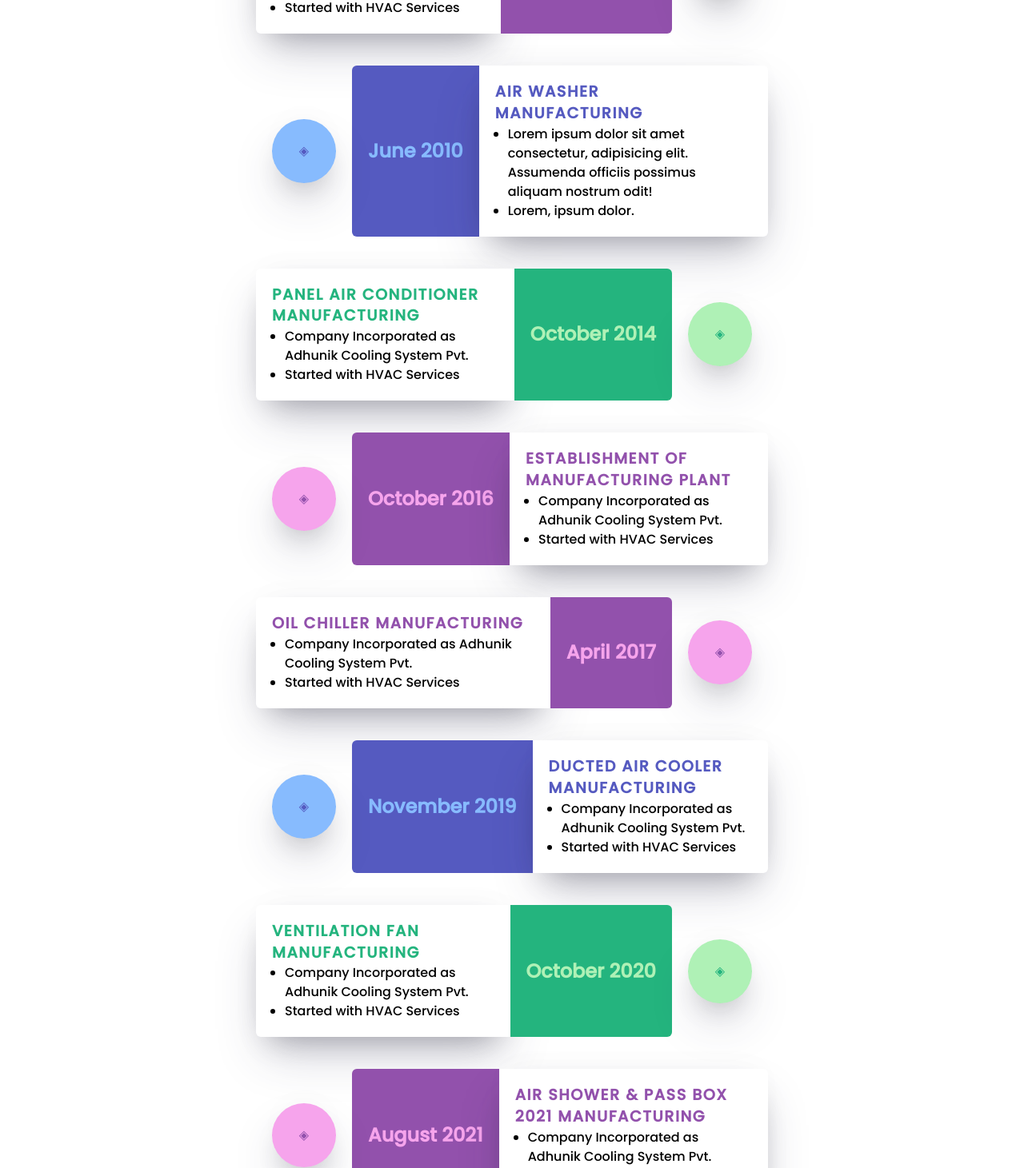
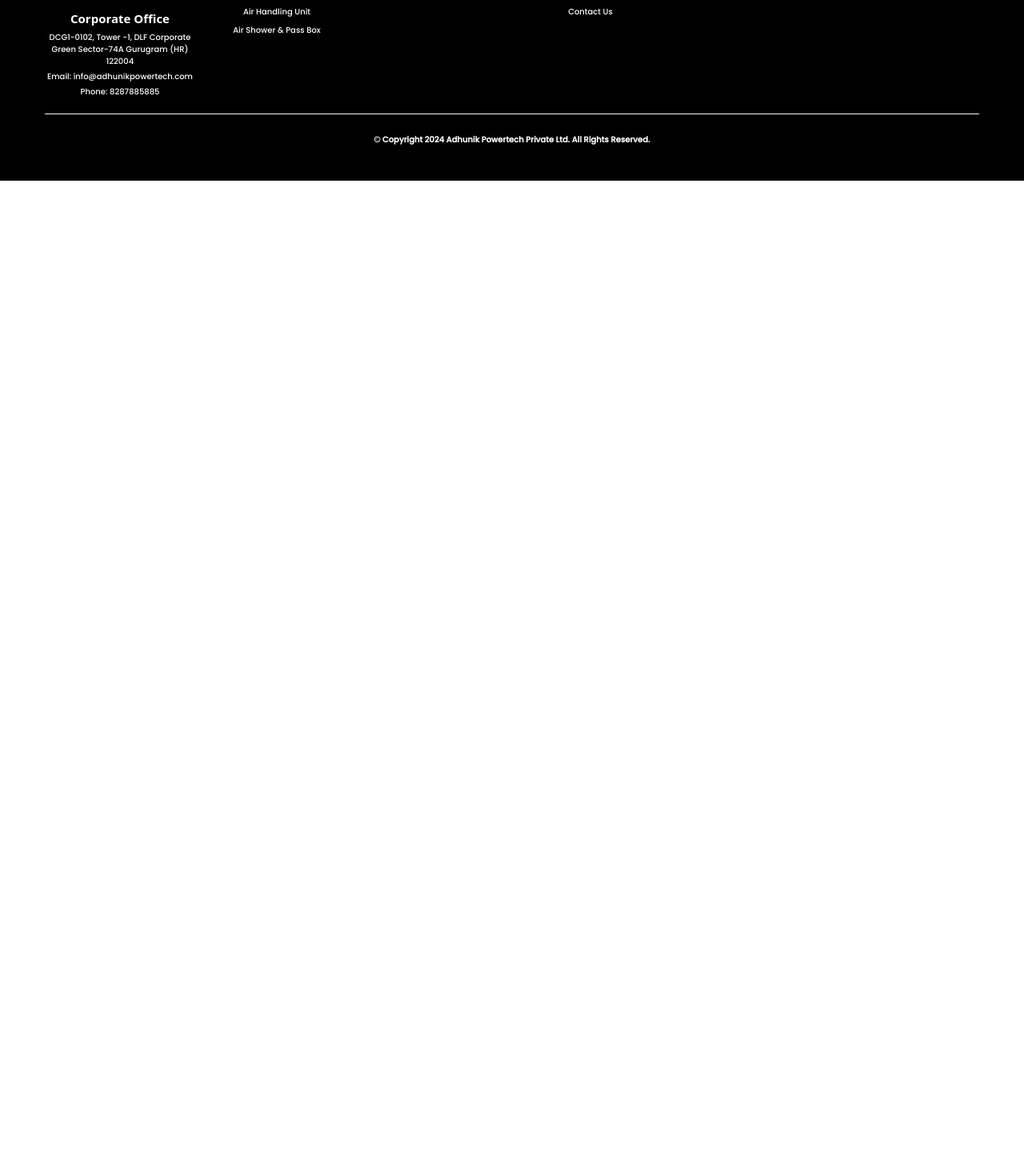
Before and after one commit to adhunikpowertech12/adhunikpowertech, a Next.js app: page /our_Company in a window 1280 px wide. Shown: the part 1134-2595 px from the top of the page at 80% size. After the commit the page ends 1360 px from the top, so only its background shows below. Built offline with nearby package versions, Linux system fonts and the light colour scheme; some icons are missing.

Commit message:
first commit

```diff
--- a/src/app/our_Company/page.js
+++ b/src/app/our_Company/page.js
@@ -75,250 +75,7 @@ export default function AirWasher() {
 
 
 
-      <div className="row h-auto">
 
-<p className=" font-sans text-5xl text-center "><span class=" bg-clip-text text-transparent bg-gradient-to-r to-[#0093E9] from-[#80D0C7] uppercase">   COMPANY MILESTONES </span>
-</p>
-       <div className="timeline">
-
-
-          <div className="timeline__event  animated fadeInUp delay-3s timeline__event--type1">
-            <div className="timeline__event__icon ">
-            ◈
-            </div>
-            <div className="timeline__event__date">
-              February 2005
-            </div>
-            <div className="timeline__event__content ">
-              <div className="timeline__event__title">
-                Adhunik Cooling System Pvt. Ltd.
-              </div>
-              <ul className="timeline__event__description list-disc  ps-4">
-                <li>Company Incorporated
-                  as Adhunik Cooling System Pvt.</li>
-                <li>
-                  Started with HVAC
-                  Services
-                </li>
-              </ul>
-            </div>
-          </div>
-
-
-
-          <div className="timeline__event animated fadeInUp delay-2s timeline__event--type2">
-            <div className="timeline__event__icon">
-            ◈
-
-            </div>
-            <div className="timeline__event__date">
-              June 2010
-            </div>
-            <div className="timeline__event__content">
-              <div className="timeline__event__title">
-              Air Washer Manufacturing
-              </div>
-              <ul className="timeline__event__description list-disc  ps-4">
-                <li>Lorem ipsum dolor sit amet consectetur, adipisicing elit. Assumenda officiis possimus aliquam nostrum odit!</li>
-                <li>
-                 Lorem, ipsum dolor.
-                </li>
-              </ul>
-            </div>
-          </div>
-
-
-
-          <div className="timeline__event animated fadeInUp delay-1s timeline__event--type3">
-            <div className="timeline__event__icon">
-
-            ◈
-            </div>
-            <div className="timeline__event__date">
-              October 2014
-            </div>
-            <div className="timeline__event__content">
-              <div className="timeline__event__title">
-              Panel Air
-Conditioner
-Manufacturing
-              </div>
-              <div className="timeline__event__description">
-              <ul className="timeline__event__description list-disc  ps-4">
-                <li>Company Incorporated
-                  as Adhunik Cooling System Pvt.</li>
-                <li>
-                  Started with HVAC
-                  Services
-                </li>
-              </ul>   </div>
-
-            </div>
-          </div>
-
-
-
-          <div className="timeline__event animated fadeInUp timeline__event--type1">
-            <div className="timeline__event__icon">
-
-            ◈
-            </div>
-            <div className="timeline__event__date">
-              October 2016
-            </div>
-            <div className="timeline__event__content">
-              <div className="timeline__event__title">
-              Establishment of
-              Manufacturing Plant
-              </div>
-              <div className="timeline__event__description">
-              <ul className="timeline__event__description list-disc  ps-4">
-                <li>Company Incorporated
-                  as Adhunik Cooling System Pvt.</li>
-                <li>
-                  Started with HVAC
-                  Services
-                </li>
-              </ul>    </div>
-            </div>
-          </div>
-
-
-          <div className="timeline__event  animated fadeInUp delay-3s timeline__event--type1">
-            <div className="timeline__event__icon ">
-            ◈
-
-            </div>
-            <div className="timeline__event__date">
-              April 2017
-            </div>
-            <div className="timeline__event__content ">
-              <div className="timeline__event__title">
-              Oil Chiller
-Manufacturing
-              </div>
-              <div className="timeline__event__description">
-              <ul className="timeline__event__description list-disc  ps-4">
-                <li>Company Incorporated
-                  as Adhunik Cooling System Pvt.</li>
-                <li>
-                  Started with HVAC
-                  Services
-                </li>
-              </ul>     </div>
-            </div>
-          </div>
-
-
-
-          <div className="timeline__event animated fadeInUp delay-2s timeline__event--type2">
-            <div className="timeline__event__icon">
-
-            ◈
-            </div>
-            <div className="timeline__event__date">
-              November 2019
-            </div>
-            <div className="timeline__event__content">
-              <div className="timeline__event__title">
-              Ducted Air Cooler Manufacturing
-              </div>
-              <div className="timeline__event__description">
-              <ul className="timeline__event__description list-disc  ps-4">
-                <li>Company Incorporated
-                  as Adhunik Cooling System Pvt.</li>
-                <li>
-                  Started with HVAC
-                  Services
-                </li>
-              </ul>   </div>
-            </div>
-          </div>
-
-
-          <div className="timeline__event animated fadeInUp delay-1s timeline__event--type3">
-            <div className="timeline__event__icon">
-            ◈
-
-            </div>
-            <div className="timeline__event__date">
-              October 2020
-            </div>
-            <div className="timeline__event__content">
-              <div className="timeline__event__title">
-              Ventilation Fan Manufacturing
-              </div>
-              <div className="timeline__event__description">
-              <ul className="timeline__event__description list-disc  ps-4">
-                <li>Company Incorporated
-                  as Adhunik Cooling System Pvt.</li>
-                <li>
-                  Started with HVAC
-                  Services
-                </li>
-              </ul>   </div>
-
-            </div>
-          </div>
-
-
-
-          <div className="timeline__event animated fadeInUp timeline__event--type1">
-            <div className="timeline__event__icon">
-
-            ◈
-            </div>
-            <div className="timeline__event__date">
-              August 2021
-            </div>
-            <div className="timeline__event__content">
-              <div className="timeline__event__title">
-              Air Shower & Pass Box 2021
-              Manufacturing
-              </div>
-              <div className="timeline__event__description">
-              <ul className="timeline__event__description list-disc  ps-4">
-                <li>Company Incorporated
-                  as Adhunik Cooling System Pvt.</li>
-                <li>
-                  Started with HVAC
-                  Services
-                </li>
-              </ul>   </div>
-            </div>
-          </div>
-
-
-          <div className="timeline__event  animated fadeInUp delay-3s timeline__event--type1">
-            <div className="timeline__event__icon ">
-
-            ◈
-            </div>
-            <div className="timeline__event__date">
-              June 2024
-            </div>
-            <div className="timeline__event__content ">
-              <div className="timeline__event__title">
-              Adhunik Powertech Pvt. Ltd. – Expansion to Fire & Safety Services
-              </div>
-              <div className="timeline__event__description">
-              <ul className="timeline__event__description list-disc  ps-4">
-                <li>Company Incorporated
-                  as Adhunik Cooling System Pvt.</li>
-                <li>
-                  Started with HVAC
-                  Services
-                </li>
-              </ul>  </div>
-            </div>
-          </div>
-
-
-
-
-
-        </div>
-      </div>
 
 
     </>
```
